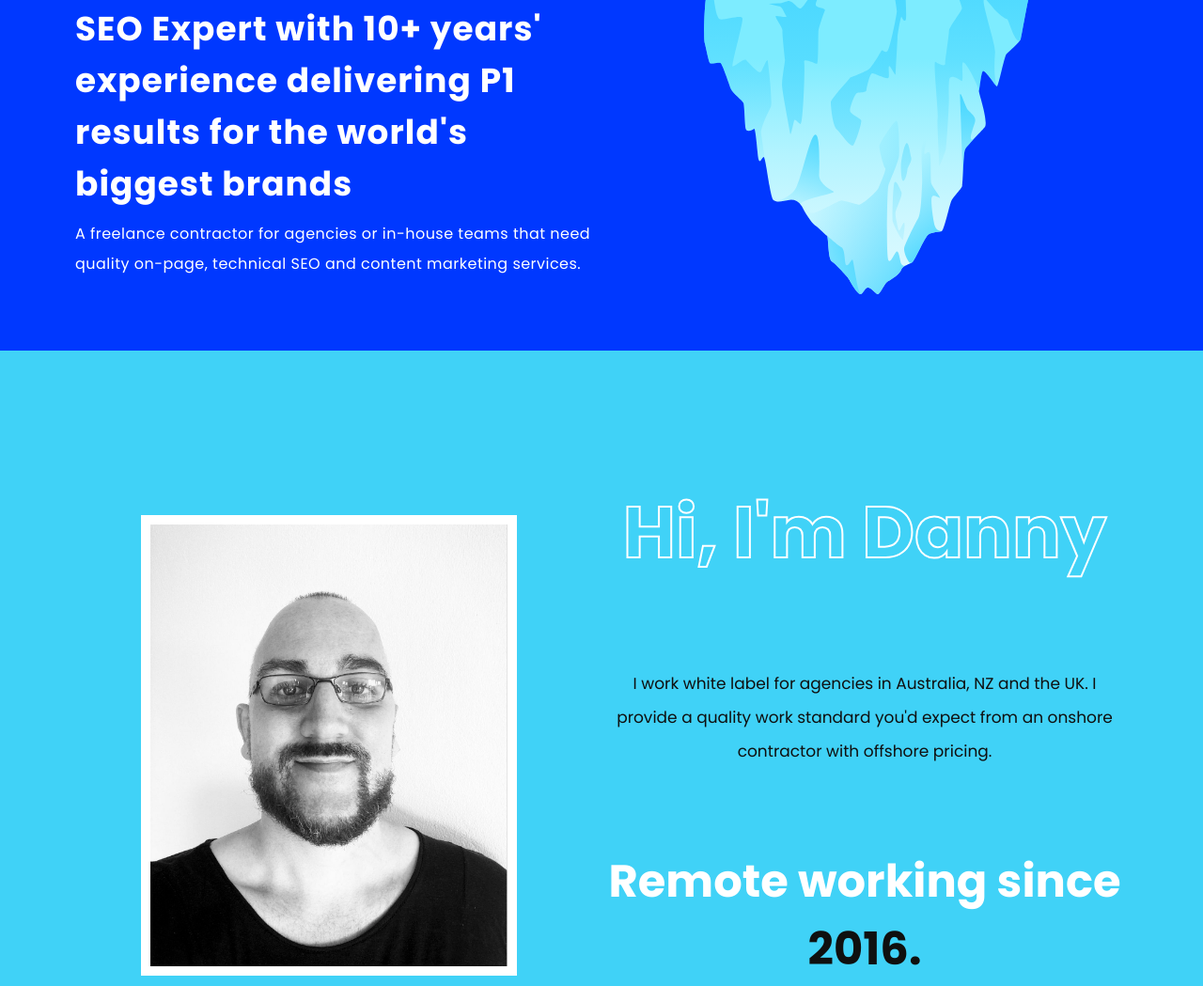
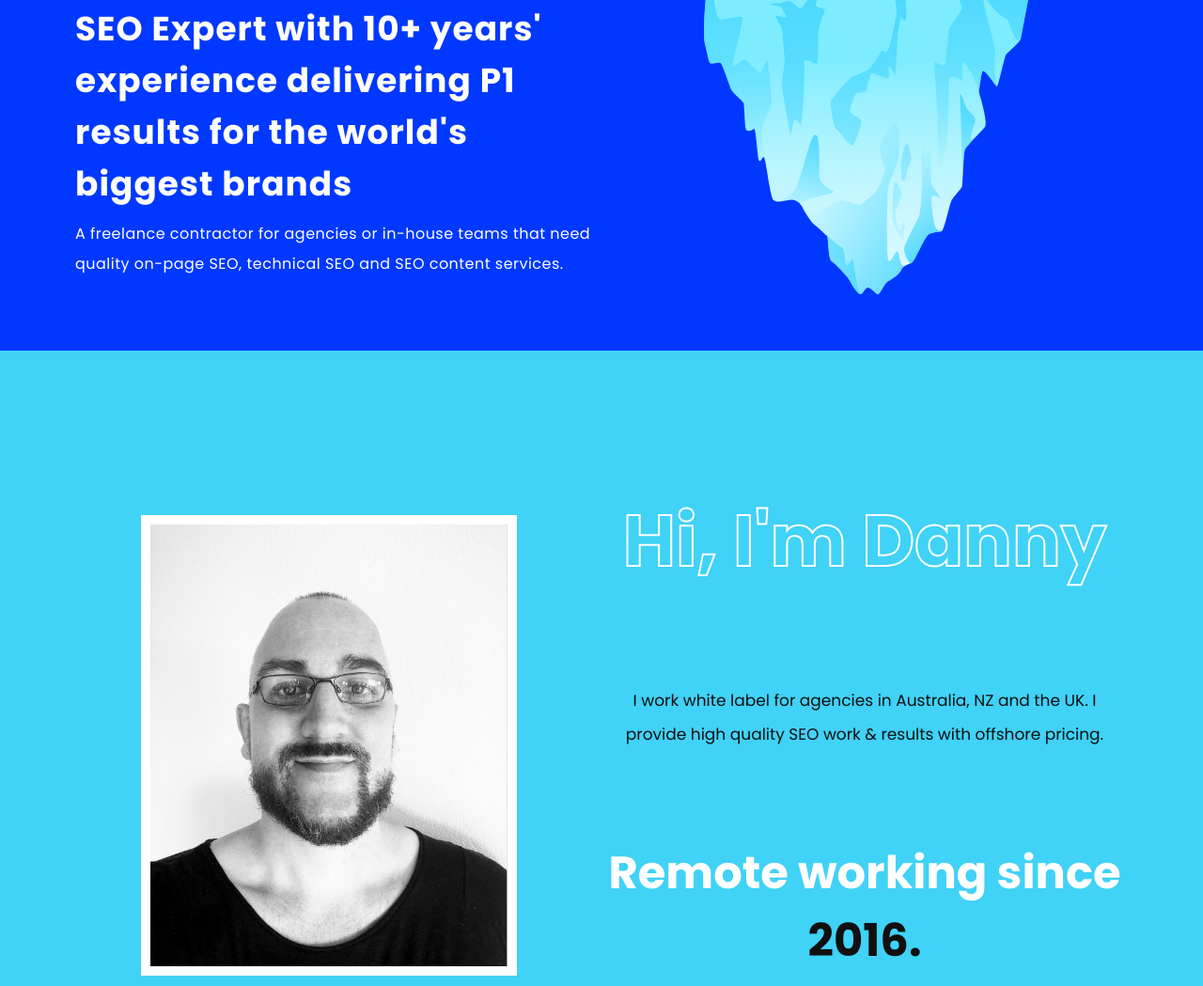
Before and after one commit to dannybeddows/cv, a plain HTML site: page index.html in a window 1280 px wide. Shown: the part 312-1361 px from the top of the page at 94% size. Drawn offline with Linux system fonts and the light colour scheme.

Commit message:
Update index.html

```diff
--- a/index.html
+++ b/index.html
@@ -24,7 +24,7 @@
     <div class="hero_wrapper">
         <div class="column_left">
             <h1>SEO Expert with 10+ years' experience delivering P1 results for the world's biggest brands</h1>
-            <p>A freelance contractor for agencies or in-house teams that need quality on-page, technical SEO and content marketing services.</p>
+            <p>A freelance contractor for agencies or in-house teams that need quality on-page SEO, technical SEO and SEO content services.</p>
         </div>
         <div class="column_right">
             <img src="/assets/images/iceberg.svg" alt="iceberg" class="hero_img">
@@ -40,7 +40,7 @@
             </div>
             <div class="main_text">
                 <h1>Hi, I'm Danny</h1>
-                <p>I work white label for agencies in Australia, NZ and the UK. I provide a quality work standard you'd expect from an onshore contractor with offshore pricing.</p>
+                <p>I work white label for agencies in Australia, NZ and the UK. I provide high quality SEO work & results with offshore pricing.</p>
                 <h2>Remote working since <span>2016.</span></h2>
             </div>
         </div>
@@ -61,7 +61,7 @@
                 <div class="services_left">
                     <div class="services_desc">
                         <h2>SEO Content</h2>
-                        <p>Do you need some SEO blog posts created with the targeted keywords or perhaps a new 12-month content marketing strategy? I can quickly turn around content that increases organic ranking and sales conversions.</p>
+                        <p>Do you need some SEO content created with the targeted keywords or perhaps a new 12-month content marketing strategy? I can quickly turn around content that increases organic ranking and sales conversions.</p>
                     </div>
                     <div class="list1">
                         <ul class ="servicelists">
```
